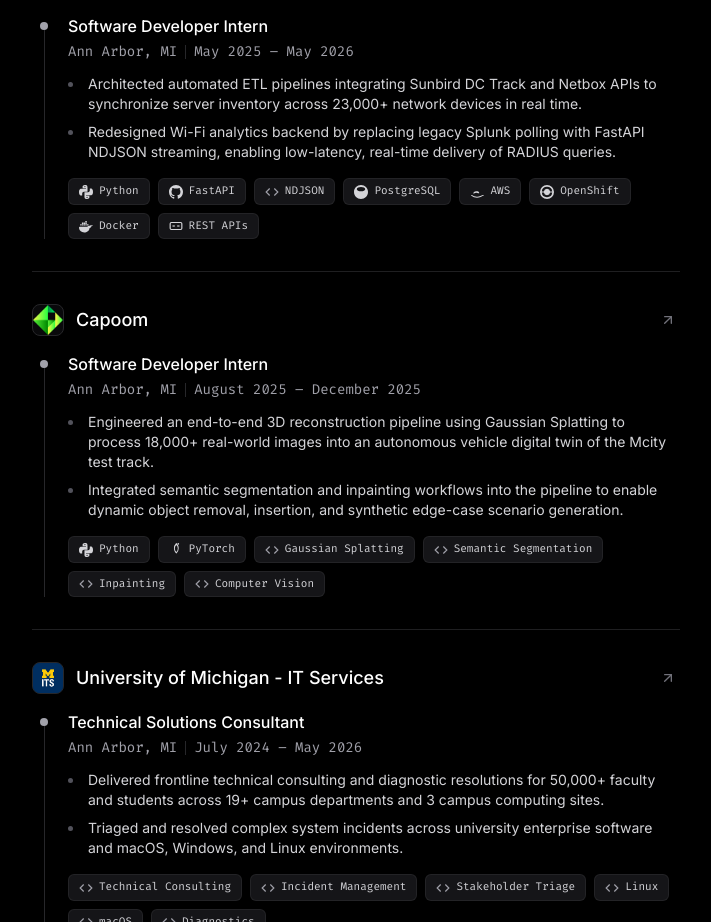
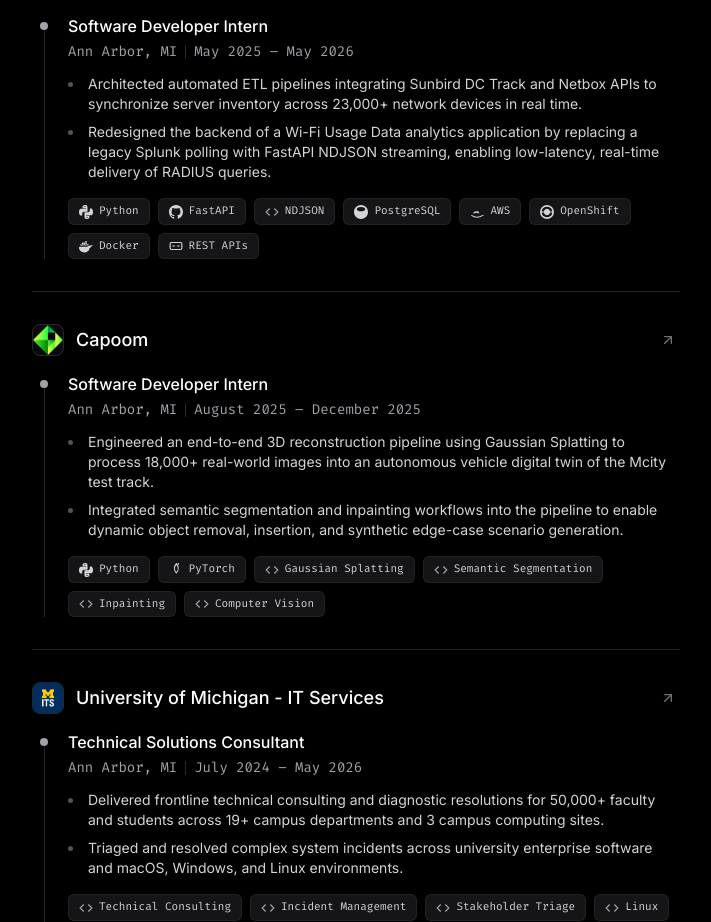
Before and after one commit to tejasdu/tejasdu.github.io, a React (Vite) app: page / in a window 1280 px wide. Shown: the part 780-1702 px from the top of the page, without its empty margins (284-995 px from the left). Built offline with nearby package versions, Linux system fonts and the light colour scheme.

Commit message:
Update Wi-Fi analytics bullet point for UMich ITS Software Developer Intern

```diff
--- a/src/data/portfolioData.js
+++ b/src/data/portfolioData.js
@@ -96,7 +96,7 @@ export const portfolioData = {
       techStack: ["Python", "FastAPI", "NDJSON", "PostgreSQL", "AWS", "OpenShift", "Docker", "REST APIs"],
       achievements: [
         "Architected automated ETL pipelines integrating Sunbird DC Track and Netbox APIs to synchronize server inventory across 23,000+ network devices in real time.",
-        "Redesigned Wi-Fi analytics backend by replacing legacy Splunk polling with FastAPI NDJSON streaming, enabling low-latency, real-time delivery of RADIUS queries."
+        "Redesigned the backend of a Wi-Fi Usage Data analytics application by replacing a legacy Splunk polling with FastAPI NDJSON streaming, enabling low-latency, real-time delivery of RADIUS queries."
       ]
     },
     {
```
